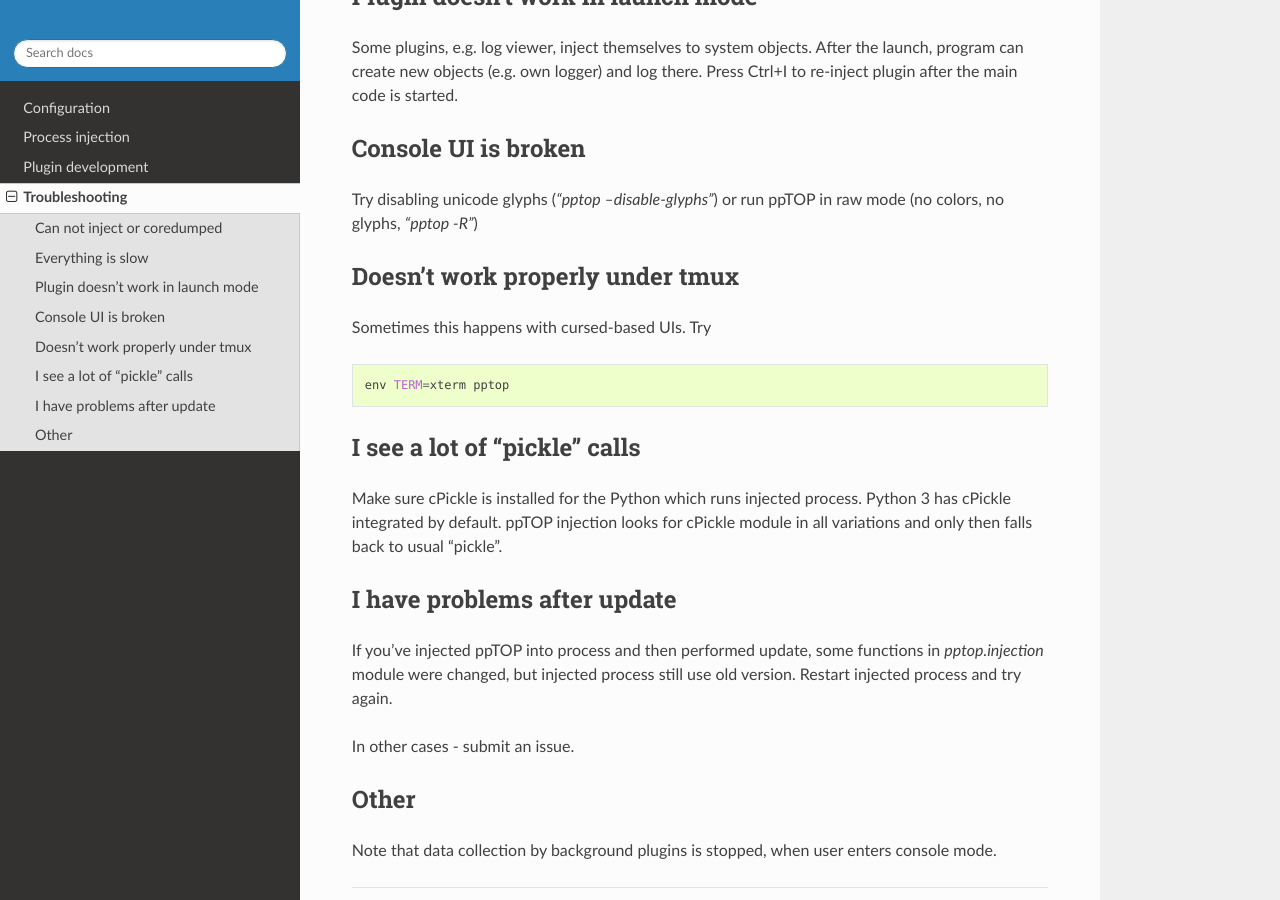
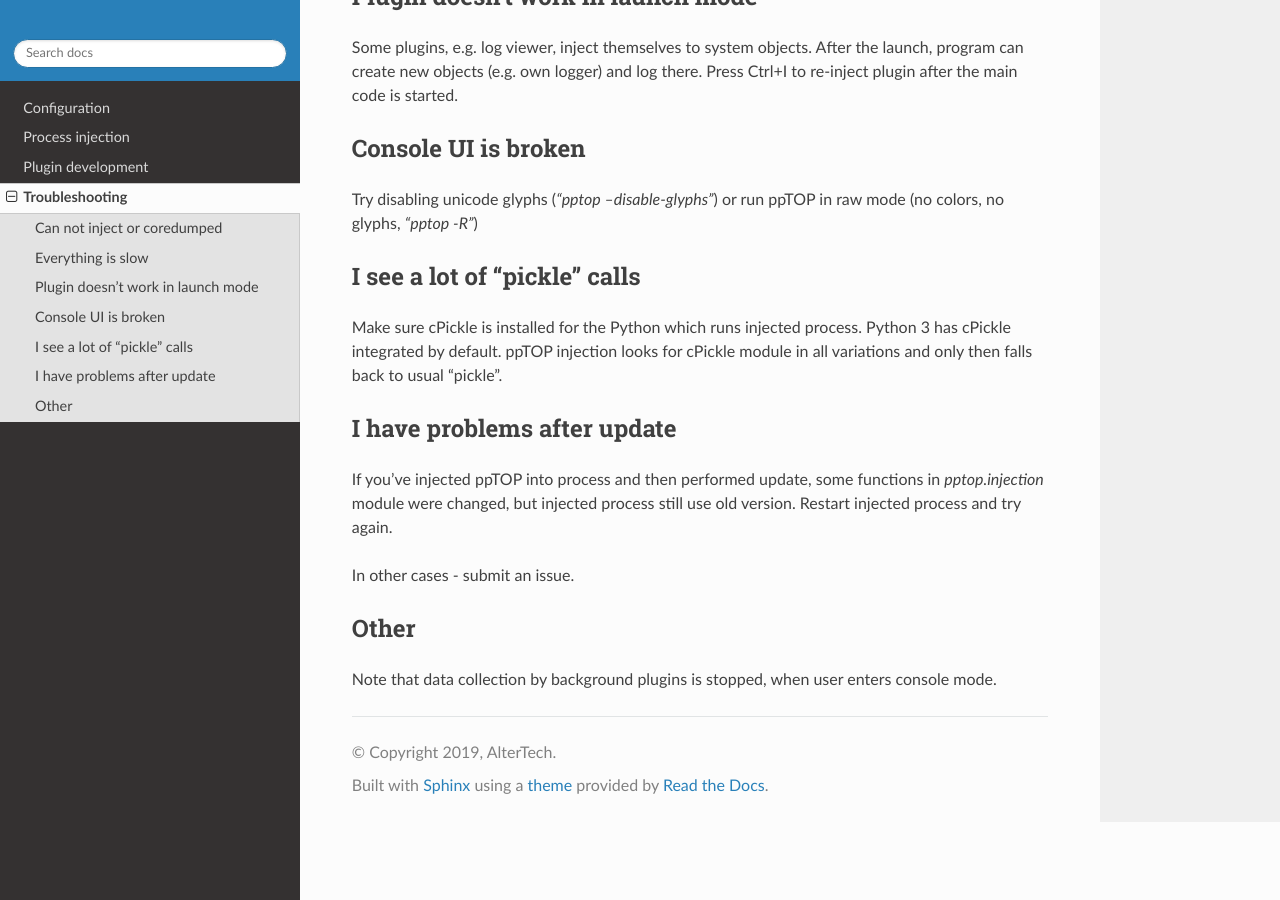
Before and after one commit to alttch/pptop, a Sphinx documentation site: the page built from doc/troubleshooting.rst, in a window 1280 px wide and 900 px high, scrolled down 715 px. Built offline with Sphinx 7.4.7 and the Read the Docs theme 2.0.0, drawn with Linux system fonts in a browser that asks for light colours.

Commit message:
no more problems in tmux

```diff
--- a/doc/troubleshooting.rst
+++ b/doc/troubleshooting.rst
@@ -47,15 +47,6 @@ Console UI is broken
 Try disabling unicode glyphs (*"pptop --disable-glyphs"*) or run ppTOP in raw
 mode (no colors, no glyphs, *"pptop -R"*)
 
-Doesn't work properly under tmux
-================================
-
-Sometimes this happens with cursed-based UIs. Try
-
-.. code:: shell
-
-    env TERM=xterm pptop
-
 I see a lot of "pickle" calls
 =============================
 
```
